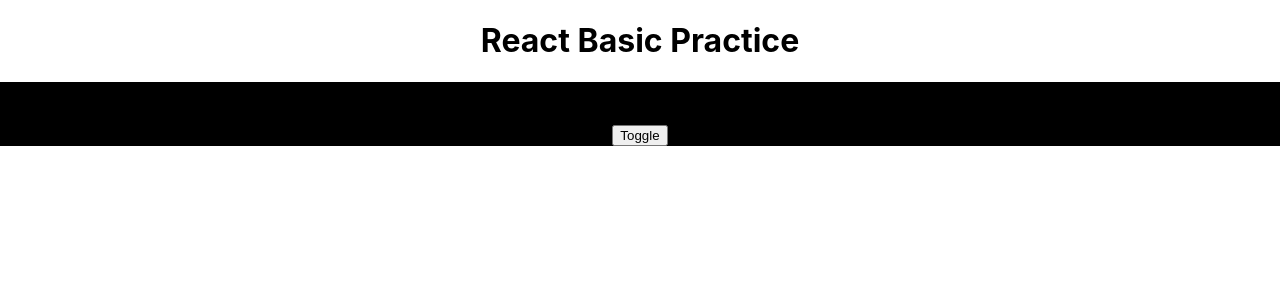
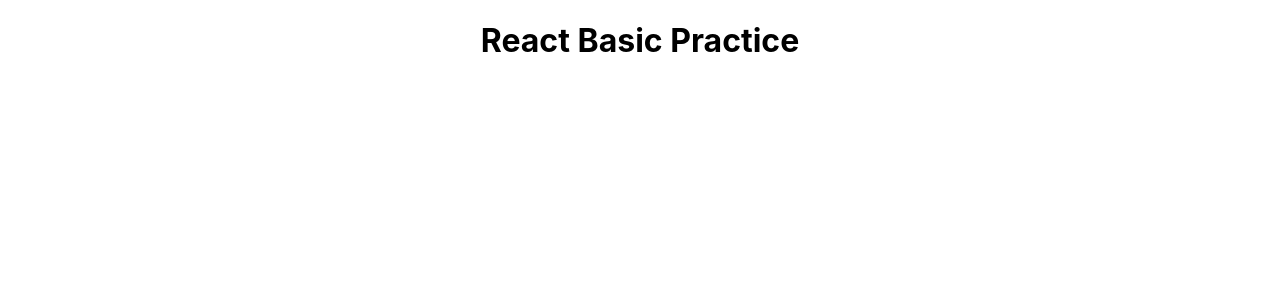
Before and after one commit to anshultamrakar/React_practice101, a React (Create React App) app in the folder react-practice-basics/: page / in a window 1280 px wide. Shown: the top 300 px of the page. Built offline with nearby package versions, Linux system fonts and the light colour scheme.

Commit message:
Update DarkMode.js

```diff
--- a/react-practice-basics/src/DarkMode.js
+++ b/react-practice-basics/src/DarkMode.js
@@ -2,11 +2,9 @@ import React, { useState } from 'react';
 
 const DarkMode = () => {
 
-    const [darkMode ,setDarkMode] = useState(false)
     return (
-        <main style = {{backgroundColor: "black"}}>
-            <h3> Dark mode Functionality </h3>
-            <button> Toggle </button>
+        <main>
+
         </main>
     )
 }
```
